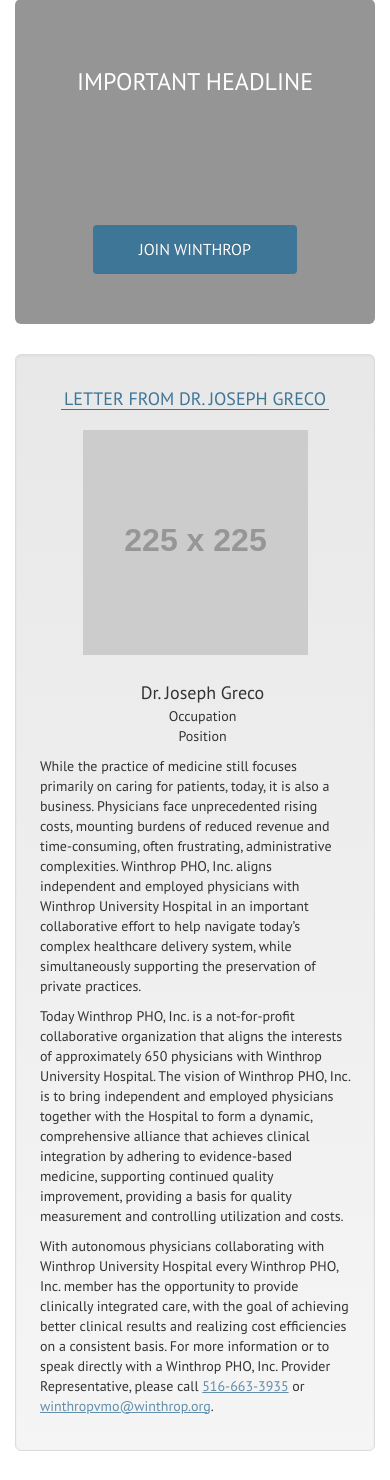
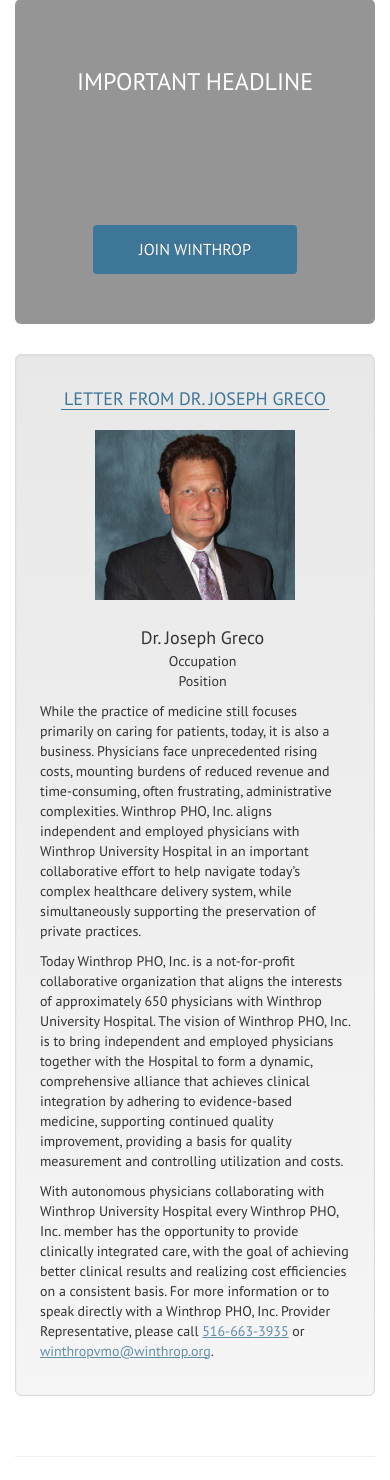
Before and after one commit to jdelossa/VMO-Prototype, a PHP site: page / in a window 390 px wide. Shown: the part 201-1681 px from the top of the page. Run offline with PHP 8.4, Linux system fonts and the light colour scheme; grey boxes labelled with a size stand in for pictures from a placeholder-image service; some libraries are stand-ins or nearby versions.

Commit message:
added image of greco

```diff
--- a/css/main.css
+++ b/css/main.css
@@ -233,6 +233,10 @@
    margin-bottom: 20px;
 }
 
+.letter .profile-image img {
+   width: 100%;
+}
+
 .letter .profile {
    border-left: solid 2px #3E7698;
    padding-left: 15px;
@@ -417,6 +421,9 @@
    .letter .profile-image {
       text-align: center;
    }
+   .letter .profile-image img {
+      width: 250px;
+   }
    #news .single-news {
       padding-left: 10px;
       top: 0;
@@ -485,6 +492,9 @@
 }
 
 @media (max-width: 480px) {
+   .letter .profile-image img {
+      width: 200px;
+   }
     #events .date {
       font-size: 20px;
    }
--- a/index.html
+++ b/index.html
@@ -66,7 +66,7 @@
                     <div class="row">
                         <div class="col-md-3">
                             <div class="profile-image">
-                                <img src="http://placehold.it/225x225" alt="Doctor Profile Image">
+                                <img src="images/greco.jpg" alt="Doctor Profile Image">
                             </div>
                             <div class="profile">
                                 <p><span style="font-size: 18px;">Dr. Joseph Greco</span>
```
Also changed, not shown: images/greco.jpg (added).
